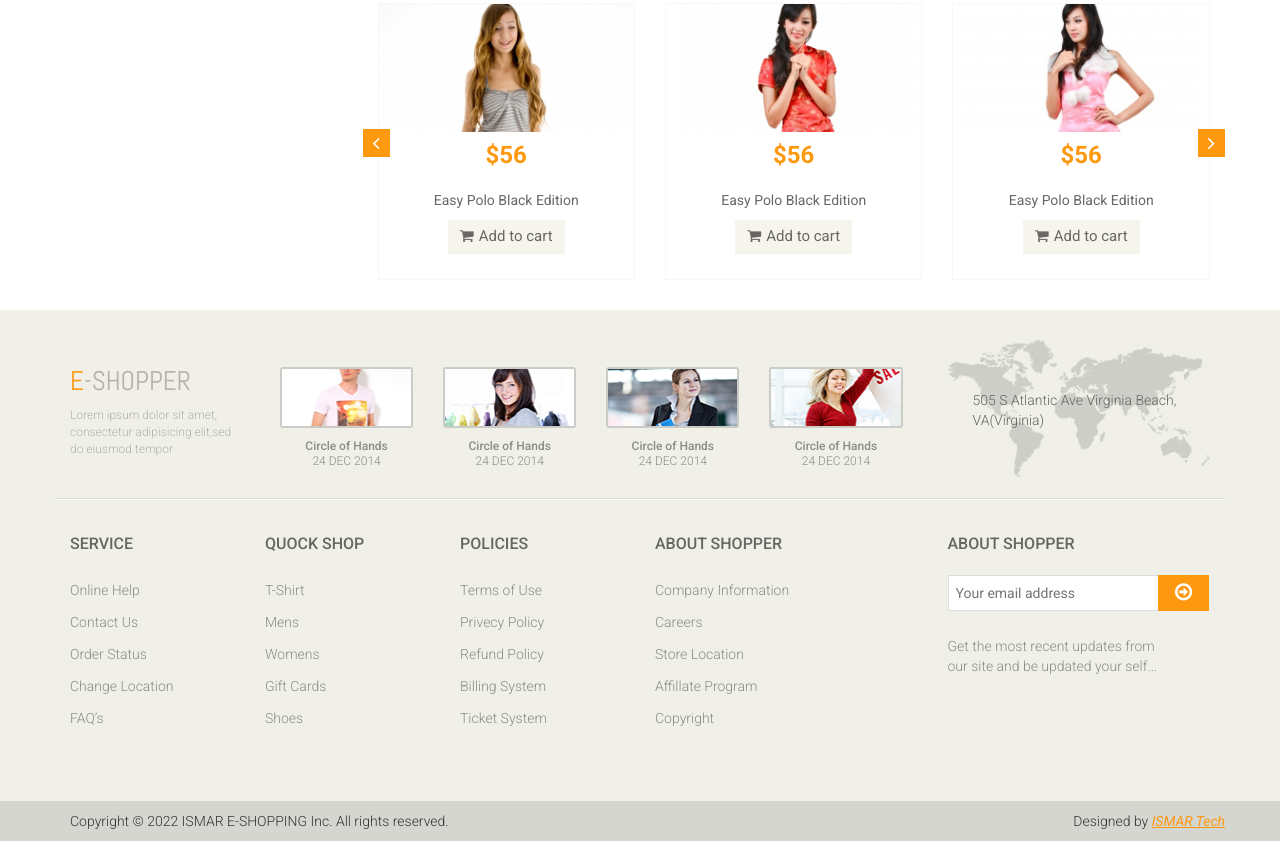
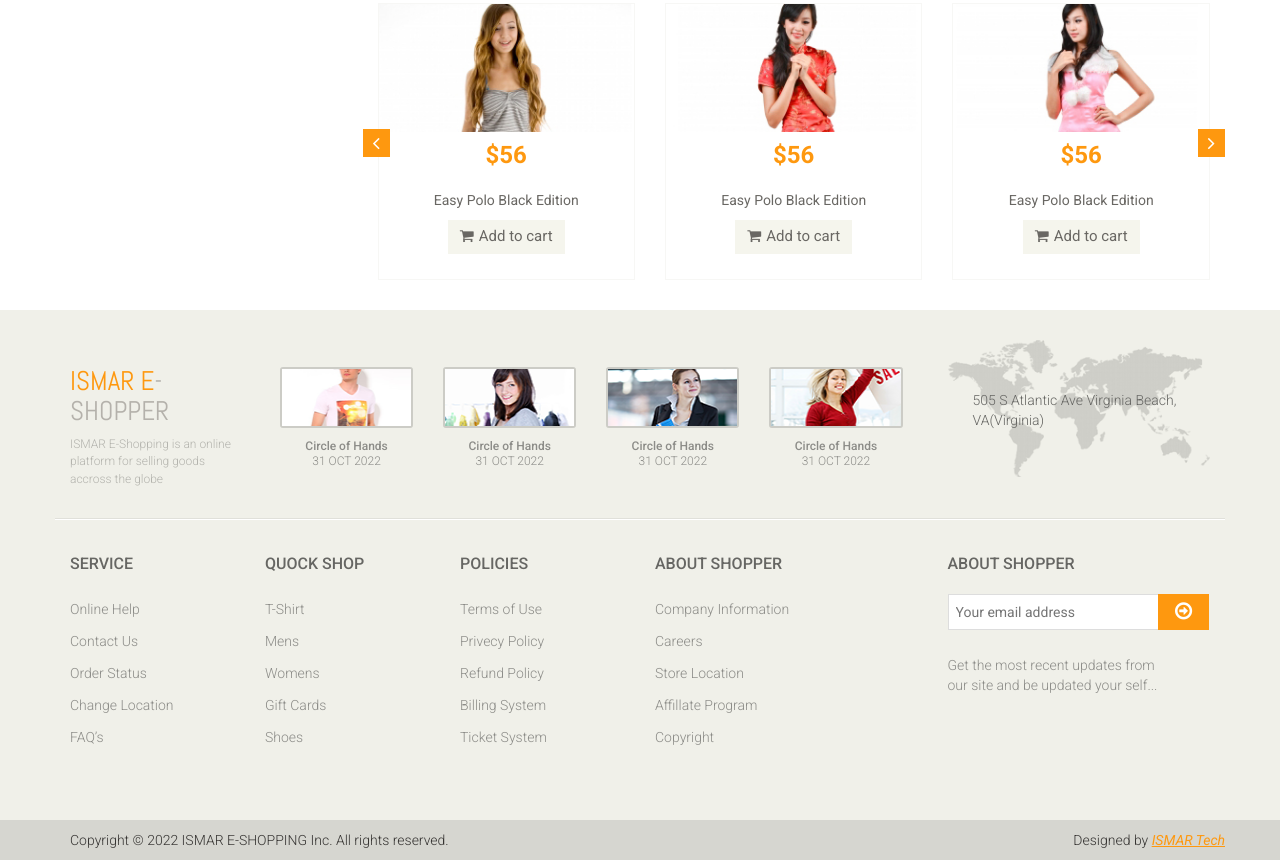
Before and after one commit to halimaumarummy/e-shopper, a plain HTML site: page index.html in a window 1280 px wide. Shown: the part 2111-2971 px from the top of the page. Drawn offline with Linux system fonts and the light colour scheme.

Commit message:
update about section

```diff
--- a/index.html
+++ b/index.html
@@ -905,8 +905,8 @@
 				<div class="row">
 					<div class="col-sm-2">
 						<div class="companyinfo">
-							<h2><span>e</span>-shopper</h2>
-							<p>Lorem ipsum dolor sit amet, consectetur adipisicing elit,sed do eiusmod tempor</p>
+							<h2><span>ismar e</span>-shopper</h2>
+							<p>ISMAR E-Shopping is an online platform for selling goods accross the globe</p>
 						</div>
 					</div>
 					<div class="col-sm-7">
@@ -921,7 +921,7 @@
 									</div>
 								</a>
 								<p>Circle of Hands</p>
-								<h2>24 DEC 2014</h2>
+								<h2>31 OCT 2022</h2>
 							</div>
 						</div>
 
@@ -936,7 +936,7 @@
 									</div>
 								</a>
 								<p>Circle of Hands</p>
-								<h2>24 DEC 2014</h2>
+								<h2>31 OCT 2022</h2>
 							</div>
 						</div>
 
@@ -951,7 +951,7 @@
 									</div>
 								</a>
 								<p>Circle of Hands</p>
-								<h2>24 DEC 2014</h2>
+								<h2>31 OCT 2022</h2>
 							</div>
 						</div>
 
@@ -966,7 +966,7 @@
 									</div>
 								</a>
 								<p>Circle of Hands</p>
-								<h2>24 DEC 2014</h2>
+								<h2>31 OCT 2022</h2>
 							</div>
 						</div>
 					</div>
@@ -1050,7 +1050,7 @@
 			<div class="container">
 				<div class="row">
 					<p class="pull-left">Copyright © 2022 ISMAR E-SHOPPING Inc. All rights reserved.</p>
-					<p class="pull-right">Designed by <span><a target="_blank" href="http://www.themeum.com">ISMAR Tech</a></span></p>
+					<p class="pull-right">Designed by <span><a target="_blank" href="https://github.com/ismailumarbaba">ISMAR Tech</a></span></p>
 				</div>
 			</div>
 		</div>
```
